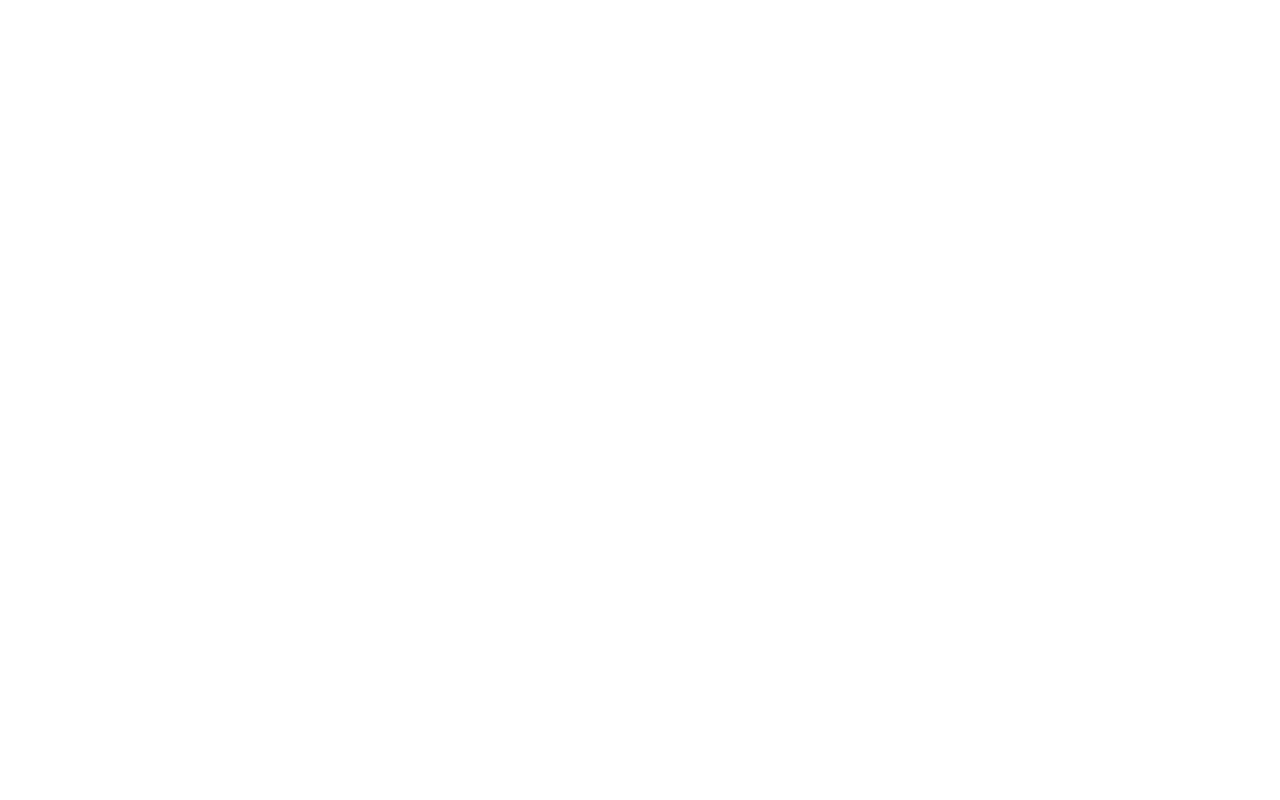
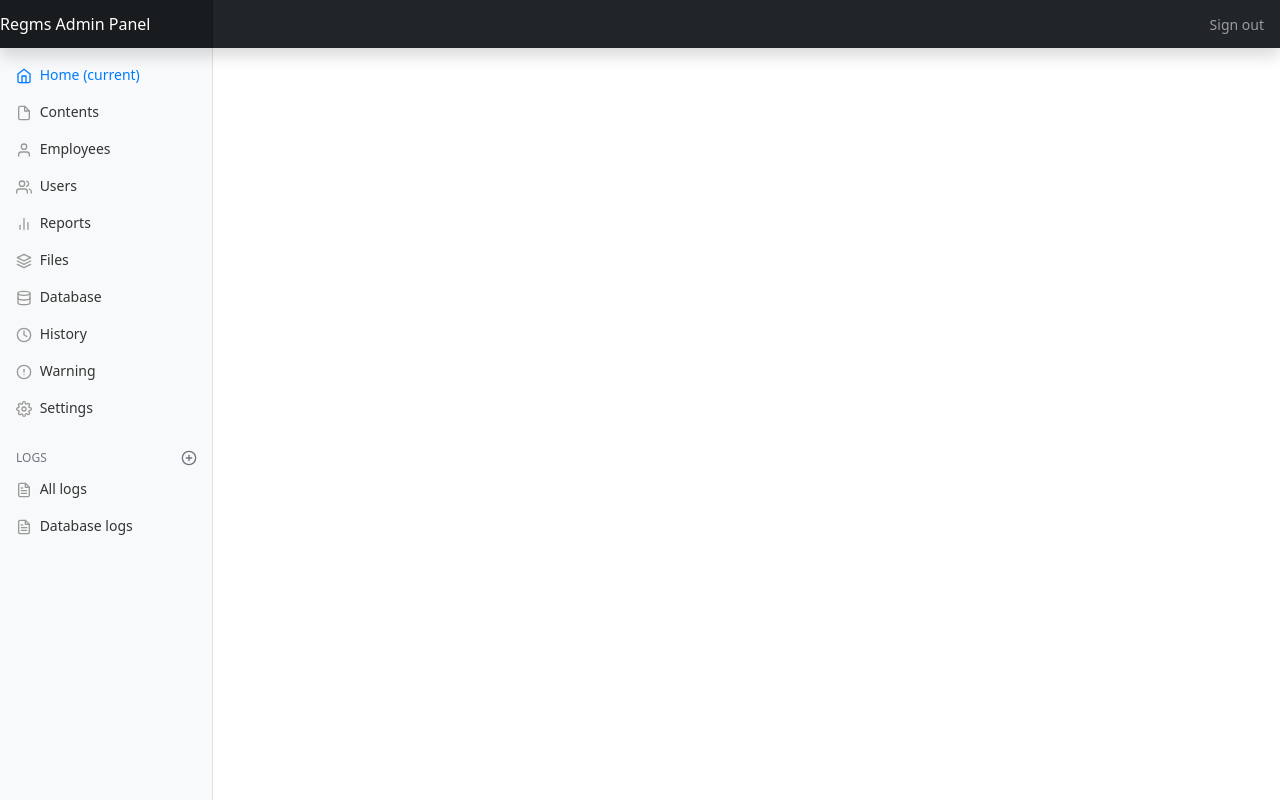
Before and after one commit to fatihayaaar/regms-admin-panel, a plain HTML site: page index.html in a window 1280 px wide. Drawn offline with nearby package versions, Linux system fonts and the light colour scheme.

Commit message:
add home html

```diff
--- a/index.html
+++ b/index.html
@@ -1,7 +1,130 @@
 <!DOCTYPE html>
-<html>
+<html lang="en">
+
+<head>
+    <meta charset="UTF-8">
+    <meta http-equiv="X-UA-Compatible" content="IE=edge">
+    <meta name="viewport" content="width=device-width, initial-scale=1.0">
+    <title>Regms</title>
+    <link href="https://cdn.jsdelivr.net/npm/bootstrap@5.2.0/dist/css/bootstrap.min.css" rel="stylesheet">
+    <link href="styles/main.css" rel="stylesheet">
+</head>
 
 <body>
+
+    <nav class="navbar navbar-dark fixed-top bg-dark flex-md-nowrap p-0 shadow">
+        <a class="navbar-brand col-sm-3 col-md-2 mr-0" href="#">Regms Admin Panel</a>
+        <ul class="navbar-nav px-3">
+            <li class="nav-item text-nowrap">
+                <a class="nav-link" href="#">Sign out</a>
+            </li>
+        </ul>
+    </nav>
+
+    <div class="container-fluid">
+        <div class="row">
+            <nav class="col-md-2 d-none d-md-block bg-light sidebar">
+                <div class="sidebar-sticky">
+                    <ul class="nav flex-column">
+                        <li class="nav-item">
+                            <a class="nav-link active" href="#">
+                                <span data-feather="home"></span>
+                                Home <span class="sr-only">(current)</span>
+                            </a>
+                        </li>
+                        <li class="nav-item">
+                            <a class="nav-link" href="#">
+                                <span data-feather="file"></span>
+                                Contents
+                            </a>
+                        </li>
+                        <li class="nav-item">
+                            <a class="nav-link" href="#">
+                                <span data-feather="user"></span>
+                                Employees
+                            </a>
+                        </li>
+                        <li class="nav-item">
+                            <a class="nav-link" href="#">
+                                <span data-feather="users"></span>
+                                Users
+                            </a>
+                        </li>
+                        <li class="nav-item">
+                            <a class="nav-link" href="#">
+                                <span data-feather="bar-chart-2"></span>
+                                Reports
+                            </a>
+                        </li>
+                        <li class="nav-item">
+                            <a class="nav-link" href="#">
+                                <span data-feather="layers"></span>
+                                Files
+                            </a>
+                        </li>
+                        <li class="nav-item">
+                            <a class="nav-link" href="#">
+                                <span data-feather="database"></span>
+                                Database
+                            </a>
+                        </li>
+                        <li class="nav-item">
+                            <a class="nav-link" href="#">
+                                <span data-feather="clock"></span>
+                                History
+                            </a>
+                        </li>
+                        <li class="nav-item">
+                            <a class="nav-link" href="#">
+                                <span data-feather="alert-circle"></span>
+                                Warning
+                            </a>
+                        </li>
+                        <li class="nav-item">
+                            <a class="nav-link" href="#">
+                                <span data-feather="settings"></span>
+                                Settings
+                            </a>
+                        </li>
+                    </ul>
+
+                    <h6
+                        class="sidebar-heading d-flex justify-content-between align-items-center px-3 mt-4 mb-1 text-muted">
+                        <span>Logs</span>
+                        <a class="d-flex align-items-center text-muted" href="#">
+                            <span data-feather="plus-circle"></span>
+                        </a>
+                    </h6>
+                    <ul class="nav flex-column mb-2">
+                        <li class="nav-item">
+                            <a class="nav-link" href="#">
+                                <span data-feather="file-text"></span>
+                                All logs
+                            </a>
+                        </li>
+                        <li class="nav-item">
+                            <a class="nav-link" href="#">
+                                <span data-feather="file-text"></span>
+                                Database logs
+                            </a>
+                        </li>
+                    </ul>
+                </div>
+            </nav>
+            <main role="main" class="col-md-9 ml-sm-auto col-lg-10 px-4">
+
+            </main>
+        </div>
+    </div>
+
+    <script src="https://code.jquery.com/jquery-3.3.1.slim.min.js"></script>
+    <script src="https://unpkg.com/@popperjs/core@2"></script>
+    <script src="https://cdn.jsdelivr.net/npm/bootstrap@5.2.0/dist/js/bootstrap.bundle.min.js"></script>
+    <script src="https://unpkg.com/feather-icons/dist/feather.min.js"></script>
+    <script>
+        feather.replace()
+    </script>
+    </script>
 </body>
 
 </html>
--- a/styles/main.css
+++ b/styles/main.css
@@ -0,0 +1,71 @@
+body {
+    font-size: .875rem;
+}
+
+[role="main"] {
+    padding-top: 48px;
+}
+
+.feather {
+    width: 16px;
+    height: 16px;
+    vertical-align: text-bottom;
+}
+
+.sidebar {
+    position: fixed;
+    top: 0;
+    bottom: 0;
+    left: 0;
+    z-index: 100;
+    padding: 48px 0 0;
+    box-shadow: inset -1px 0 0 rgba(0, 0, 0, .1);
+}
+
+.sidebar-sticky {
+    position: relative;
+    top: 0;
+    height: calc(100vh - 48px);
+    padding-top: .5rem;
+    overflow-x: hidden;
+    overflow-y: auto;
+}
+
+@supports ((position: -webkit-sticky) or (position: sticky)) {
+    .sidebar-sticky {
+        position: -webkit-sticky;
+        position: sticky;
+    }
+}
+
+.sidebar .nav-link {
+    font-weight: 500;
+    color: #333;
+}
+
+.sidebar .nav-link .feather {
+    margin-right: 4px;
+    color: #999;
+}
+
+.sidebar .nav-link.active {
+    color: #007bff;
+}
+
+.sidebar .nav-link:hover .feather,
+.sidebar .nav-link.active .feather {
+    color: inherit;
+}
+
+.sidebar-heading {
+    font-size: .75rem;
+    text-transform: uppercase;
+}
+
+.navbar-brand {
+    padding-top: .75rem;
+    padding-bottom: .75rem;
+    font-size: 1rem;
+    background-color: rgba(0, 0, 0, .25);
+    box-shadow: inset -1px 0 0 rgba(0, 0, 0, .25);
+}
```
